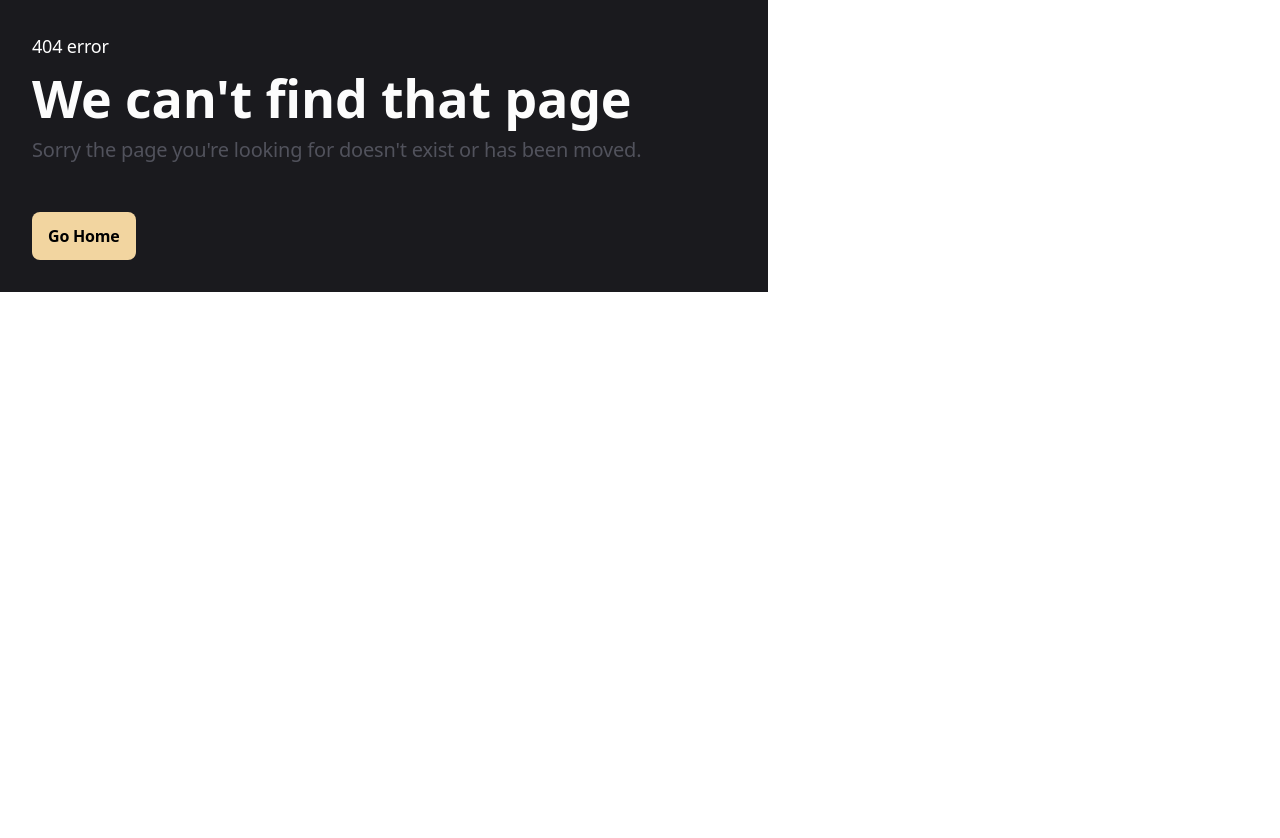
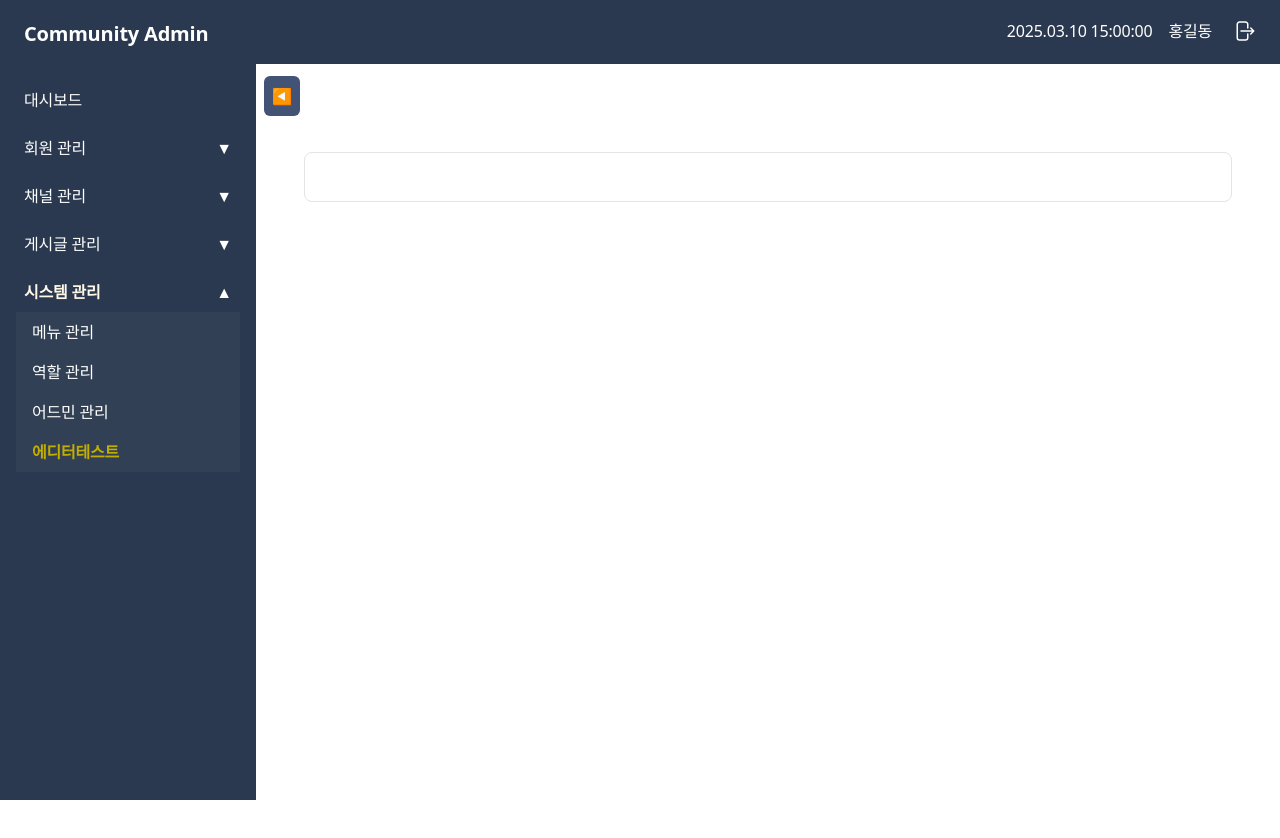
Before and after one commit to Namkyungyun/naamk-admin-portal, a Next.js app: page /notice in a window 1280 px wide. Before the commit this address had no page. Shown: the top 838 px of the page. Before the commit the page ends 800 px from the top, so only its background shows below. Built offline with nearby package versions, Linux system fonts and the light colour scheme; no server answers; sample sign-in values are in the browser's storage.

Commit message:
add editor test page

```diff
--- a/app/(main)/page.jsx
+++ b/app/(main)/page.jsx
@@ -1,11 +1,26 @@
 "use client";
 
-import LoadingPage from "../components/LoadingPage";
+import { useEffect } from "react";
+import useAuth from "@/app/hooks/checkAuth";
 
 export default function HomePage({ children }) {
+    const auth = useAuth();
+
+  /// mount
+  useEffect(() => {
+      if (!auth.token) {
+        auth.logout();
+      } else {
+        auth.login();
+      }
+    });
+
   return (
-    <>
-      <LoadingPage />
-    </>
+
+     <div className="gradient-container">
+           <div className="center-box">
+           <img src="/logo.svg" alt="Logo" />
+           </div>
+         </div>
   );
 }
--- a/app/(portal)/component/SideBar.jsx
+++ b/app/(portal)/component/SideBar.jsx
@@ -99,6 +99,12 @@ const Sidebar = ({ isSidebarOpen, toggleSidebar }) => {
             id: 15,
             name: "어드민 관리",
             url: "/system-management/admins",
+            parentId: 12,
+          },
+          {
+            id: 16,
+            name: "에디터테스트",
+            url: "/notice",
             parentId: 12,
           },
         ],
@@ -206,7 +212,7 @@ const Sidebar = ({ isSidebarOpen, toggleSidebar }) => {
                         className="submenu-item flex justify-between items-center w-full"
                         onClick={() => onClickCurrentMenu(submenu.id)}
                       >
-                        <Link href="/test">
+                        <Link href={submenu.url}>
                           <span
                             className={`submenu-label${
                               isCurrentMenu(submenu.id) ? "-open" : ""
--- /dev/null
+++ b/app/(portal)/notice/page.jsx
@@ -0,0 +1,10 @@
+"use client";
+
+import { useState, useEffect } from "react";
+// import { SummerNoteTest } from "../component/SummerNote";
+
+export default function NoticePage() {
+  return (
+    <section className="border text-white p-6 rounded-lg flex-grow w-full my-10"></section>
+  );
+}
--- a/app/components/ProtectedRoute.jsx
+++ b/app/components/ProtectedRoute.jsx
@@ -12,12 +12,13 @@ export default function ProtectedRoute({ children }) {
     setTimeout(() => {
       setLoading(false); // ✅ 토큰 확인 후 로딩 종료
 
+      const currentPath = window.location.pathname;
       if (!auth.token) {
-        auth.logout();
+        if (currentPath != "/login" ) {
+          auth.logout();
+        }
       } else {
-        const currentPath = window.location.pathname;
-
-        if (currentPath == "/login" || currentPath == "/") {
+        if (currentPath == "/login") {
           auth.login();
         }
       }
--- a/app/layout.jsx
+++ b/app/layout.jsx
@@ -29,7 +29,7 @@ export default function RootLayout({ children }) {
   return (
     <html lang="ko">
       <body className={`${pretendard.variable} antialiased mb-12`}>
-        <ProtectedRoute>{children}</ProtectedRoute>
+      {children}
       </body>
     </html>
   );
```
Also changed, not shown: app/(portal)/test/page.jsx (+2 -3 lines).
